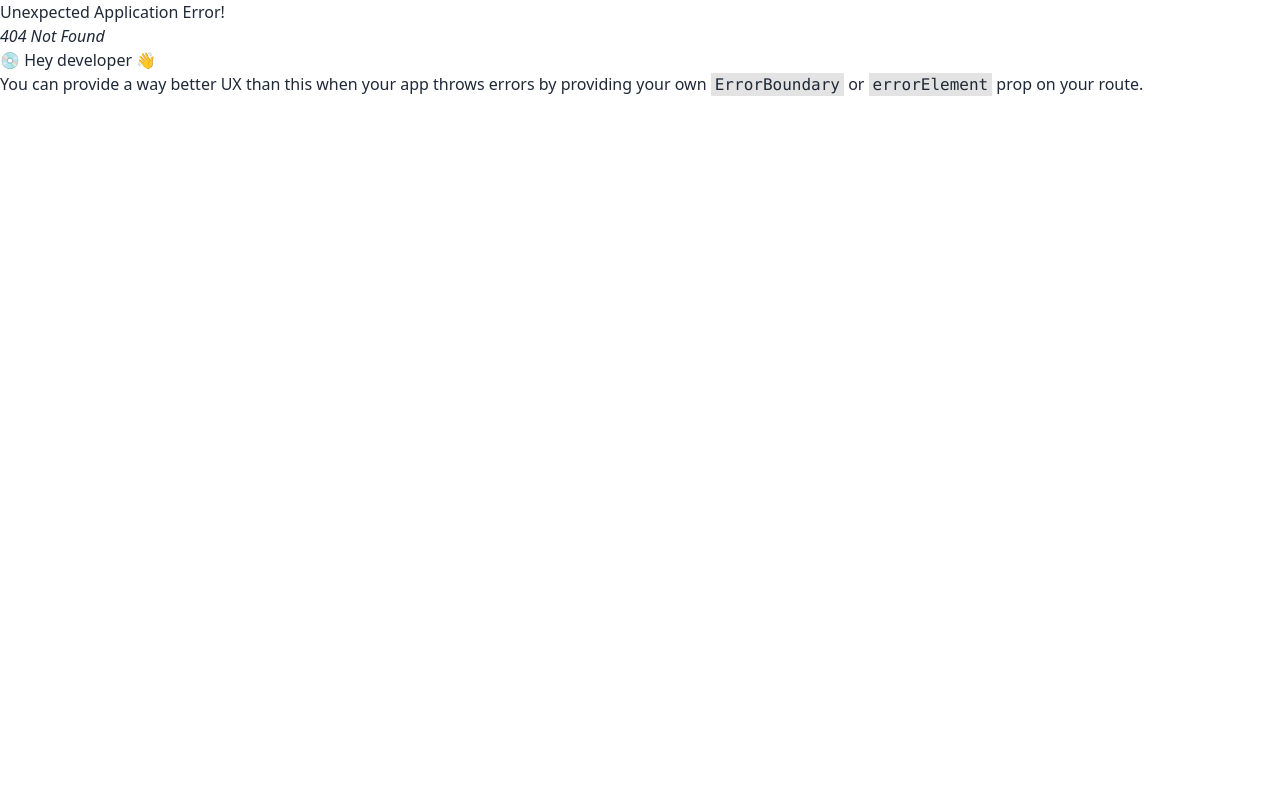
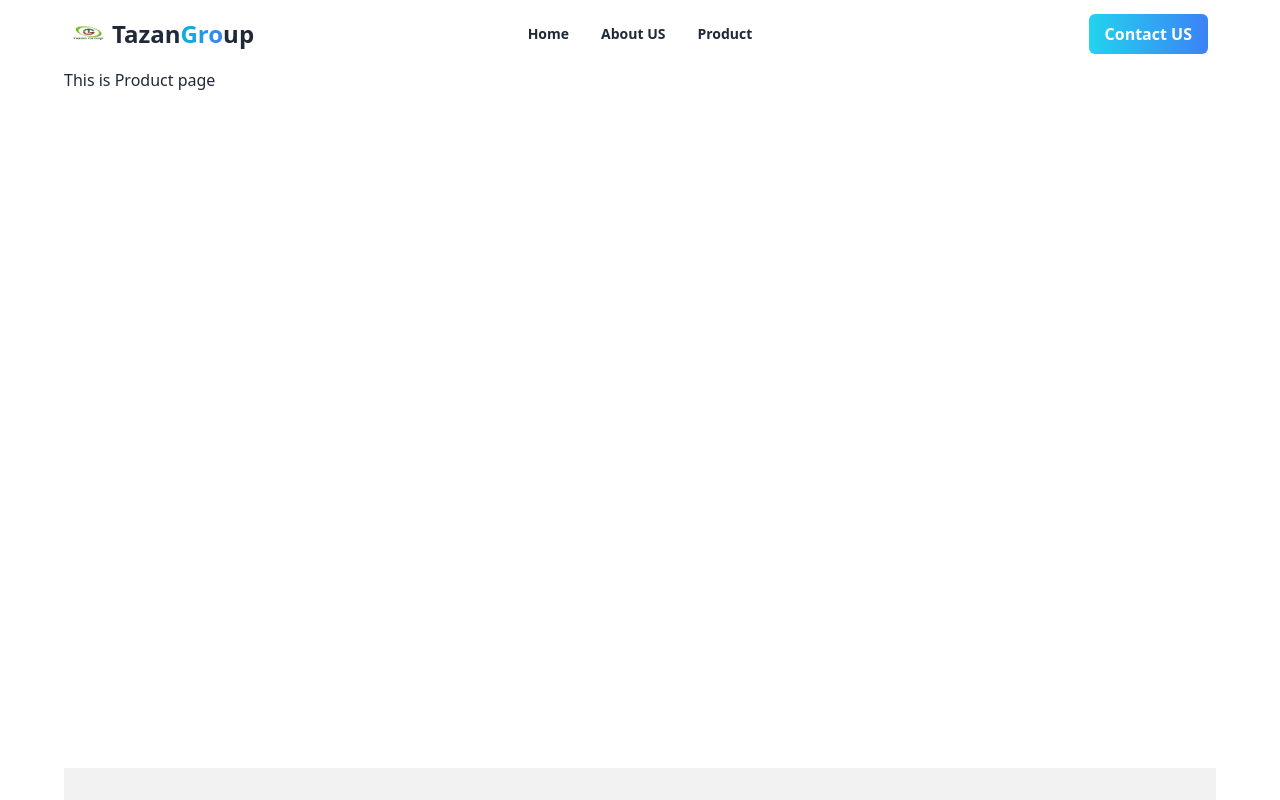
Before and after one commit to Mdsakib999/tazan-group, a React (Vite) app: page /products in a window 1280 px wide. Before the commit this address had no page. Shown: the top 800 px of the page. Built offline with nearby package versions, Linux system fonts and the light colour scheme.

Commit message:
product setup

```diff
--- a/src/components/Navbar.jsx
+++ b/src/components/Navbar.jsx
@@ -33,7 +33,7 @@ const Navbar = () => {
             <Link to="/about">About US</Link>
           </li>
           <li>
-            <Link to="/">Product</Link>
+            <Link to="/products">Product</Link>
           </li>
 
           </ul>
@@ -62,7 +62,7 @@ const Navbar = () => {
             <Link to="/about">About US</Link>
           </li>
           <li>
-            <Link to="/">Product</Link>
+            <Link to="/products">Product</Link>
           </li>
 
 
@@ -71,7 +71,7 @@ const Navbar = () => {
       </div>
       <div className="navbar-end">
 
-          <Link to="/">
+          <Link to="/contact">
             <button
               className="px-4 py-2 rounded-md
           text-white font-semibold bg-gradient-to-r from-cyan-400 to-blue-500 hover:from-blue-500 hover:to-cyan-400 ..."
--- /dev/null
+++ b/src/components/Products.jsx
@@ -0,0 +1,11 @@
+import React from 'react';
+
+const Products = () => {
+    return (
+        <div>
+            <h1>This is Product page</h1>
+        </div>
+    );
+};
+
+export default Products;
```
Also changed, not shown: src/Routs/Routs.jsx (+10 -1 lines).
